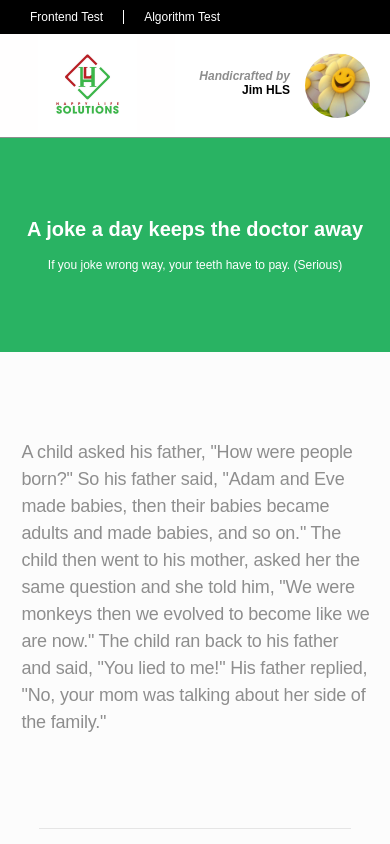
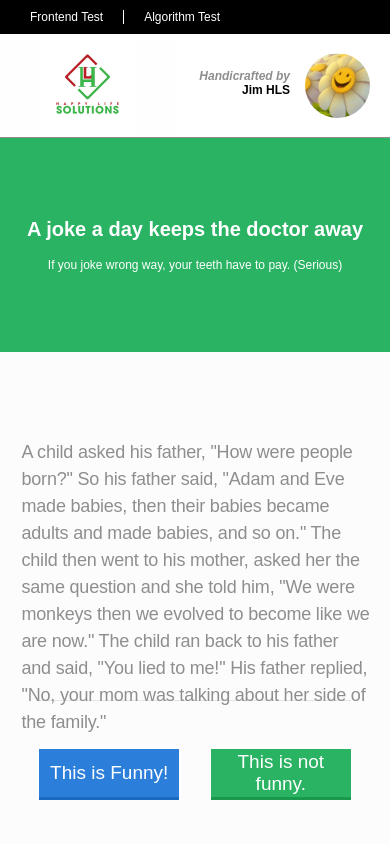
Before and after one commit to longitea/hl-assignment-result, a React (Vite) app: page / in a window 390 px wide. Shown: the top 844 px of the page. Built offline with nearby package versions, Linux system fonts and the light colour scheme.

Commit message:
fix ui experience on phone

```diff
--- a/src/components/JokeContent/JokeContent.scss
+++ b/src/components/JokeContent/JokeContent.scss
@@ -1,10 +1,10 @@
 @import "../../index.scss";
 
 #JokeContent {
-  height: 460px;
+  height: 360px;
   background-color: var(--joke-component-bg);
   @media (max-width: $mobile-screen) {
-    height: 680px;
+    height: 580px;
     > .container {
       height: 100%;
     }
@@ -32,7 +32,7 @@
     padding-top: 70px;
     width: 90%;
     margin: 0 auto;
-    height: 70%;
+    height: 60%;
   }
 }
 
--- a/src/components/NotFound/NotFound.scss
+++ b/src/components/NotFound/NotFound.scss
@@ -2,5 +2,5 @@
   display: flex;
   align-items: center;
   justify-content: center;
-  height: 800px;
+  height: 600px;
 }
--- a/src/pages/Algorithm/Algorithm.scss
+++ b/src/pages/Algorithm/Algorithm.scss
@@ -18,14 +18,15 @@
 }
 
 .alg__submit {
-  margin: 30px 0;
-  width: 100%;
+  width: 90%;
+  margin: 30px auto;
   display: flex;
   flex-wrap: wrap;
   > input {
-    flex: 1 2;
+    width: 60%;
   }
   > button {
+    width: 40%;
     cursor: pointer;
     &:hover {
       background: var(--gray-text);
```
